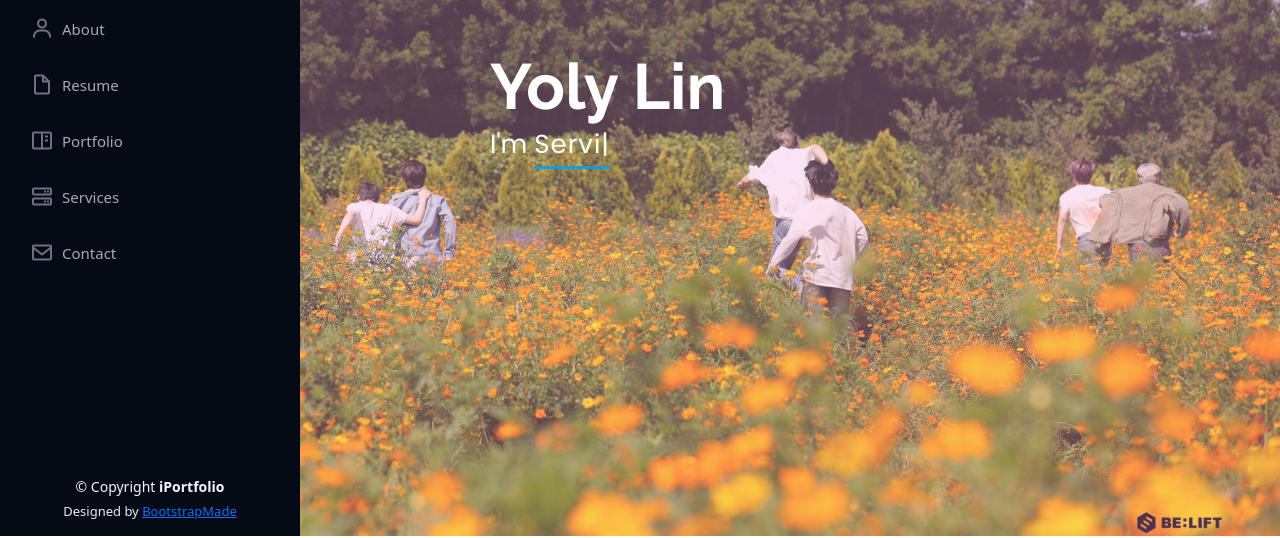
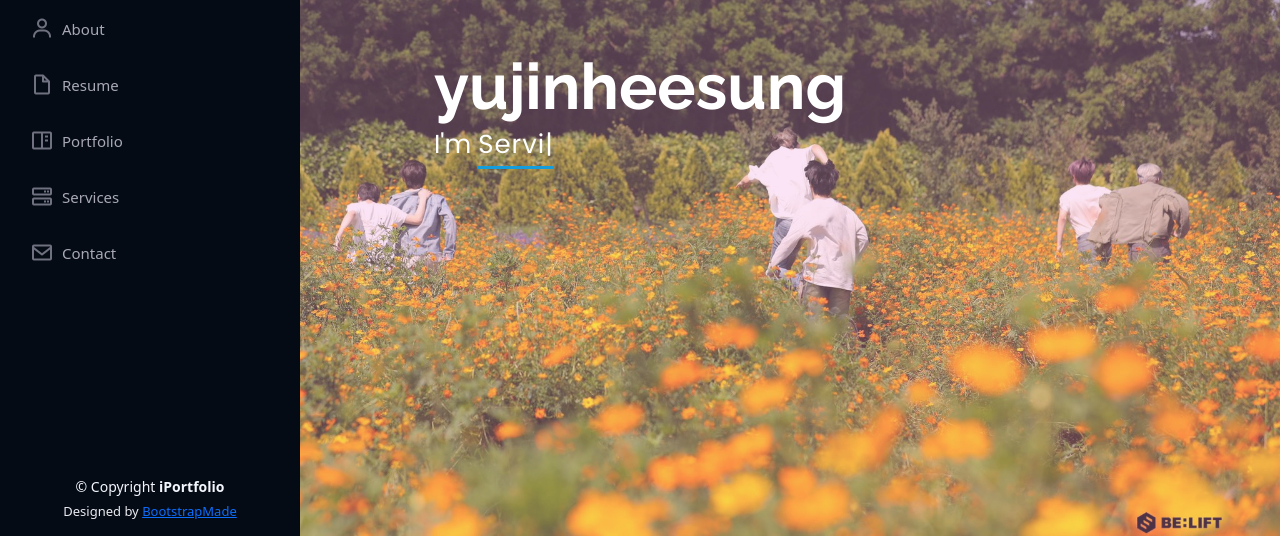
Before and after one commit to yujin10150320/myprofile, a website built with Vite: page src/index.html in a window 1280 px wide. Shown: the part 264-802 px from the top of the page. Built offline with nearby package versions, Linux system fonts and the light colour scheme; a script that the page names is missing.

Commit message:
Update index.html

```diff
--- a/src/index.html
+++ b/src/index.html
@@ -81,7 +81,7 @@
   <!-- ======= Hero Section ======= -->
   <section id="hero" class="d-flex flex-column justify-content-center align-items-center">
     <div class="hero-container" data-aos="fade-in">
-      <h1>Yoly Lin</h1>
+      <h1>yujinheesung</h1>
       <p>I'm <span class="typed" data-typed-items="Student, Fan, Servitor, Photographer"></span></p>
     </div>
   </section><!-- End Hero -->
```
